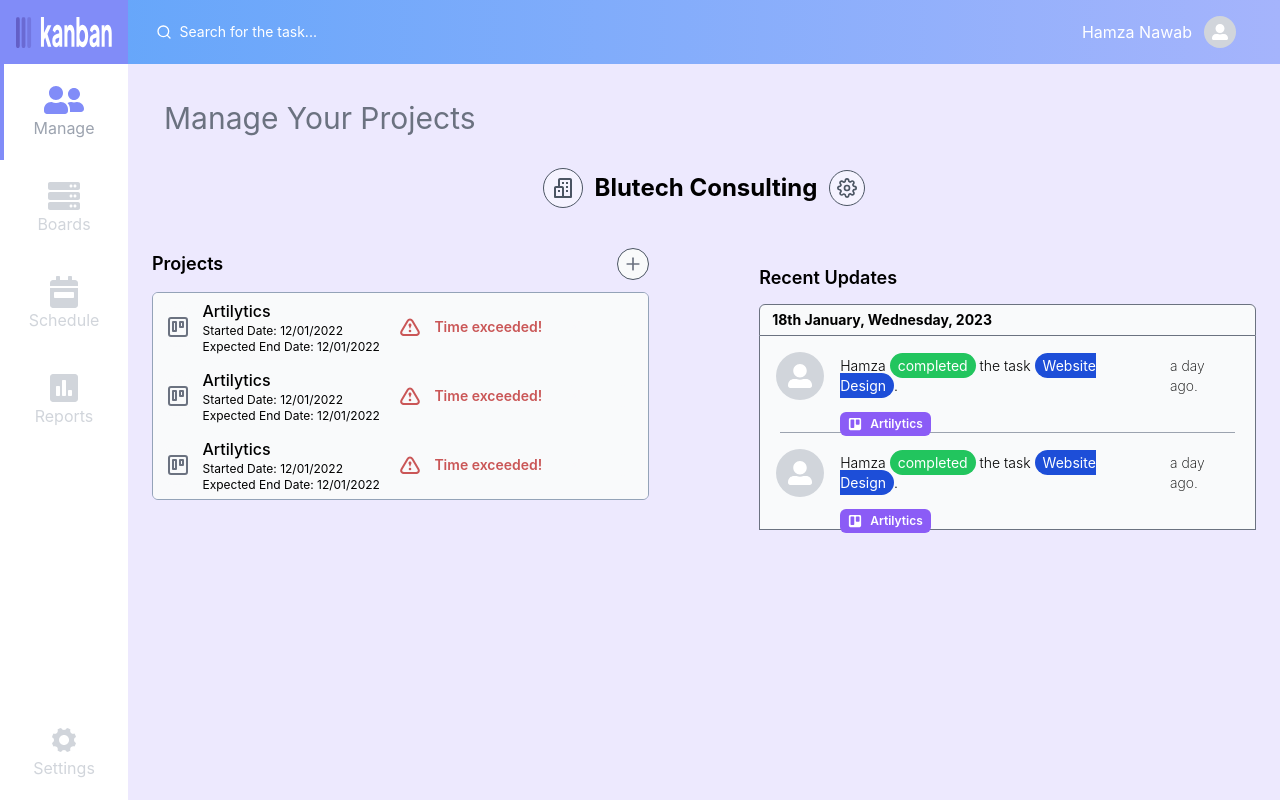
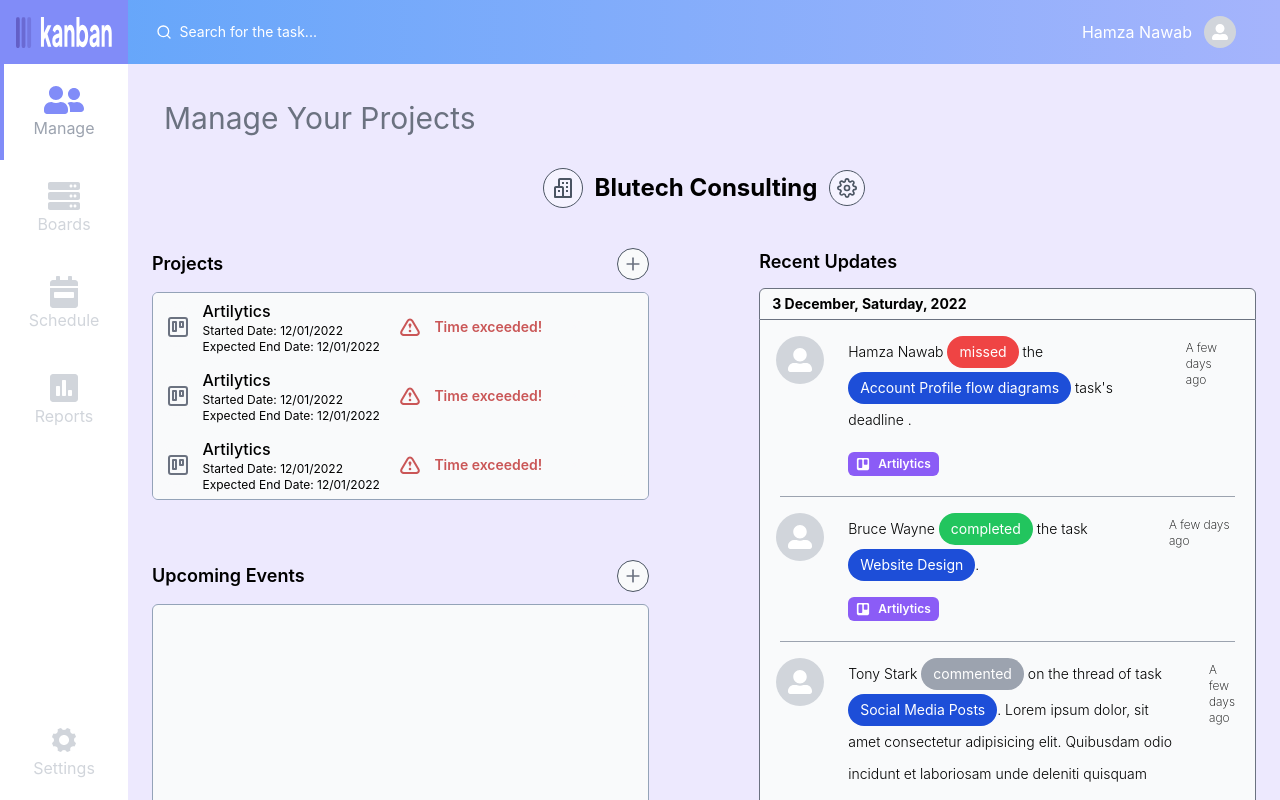
Before and after one commit to blazenn2/Task-Management-App, a React (Create React App) app: page /manage in a window 1280 px wide. Built offline with nearby package versions, Linux system fonts and the light colour scheme.

Commit message:
Addition of calendar to schedule tab

```diff
--- a/src/components/dropdowns/dropdown.jsx
+++ b/src/components/dropdowns/dropdown.jsx
@@ -16,7 +16,7 @@ const DropDown = (props) => {
             if (props.editable === 2) piority = "High Piority";
             clickSelectHandler(piority, addCardBtn.current);
         };
-    }, []);
+    }, [props.editable]);
 
     return (
         <div className='relative'>
--- a/src/components/manage-components/recent-udpates-card/index.jsx
+++ b/src/components/manage-components/recent-udpates-card/index.jsx
@@ -3,20 +3,24 @@ import StatusTag from '../../tags/status-tag';
 import UserCircle from '../../user-picture';
 
 const UpdatesCard = (props) => {
+    const diffTime = Math.abs(new Date() - props.date);
+    const diffDays = Math.ceil(diffTime / (1000 * 60 * 60 * 24));
     return (
-        <div className='h-24 mx-5 py-5 flex'>
+        <div className='mx-5 py-5 flex'>
             <div className='h-full flex items-start justify-center'>
                 <UserCircle buttonClassName="scale-150 cursor-default" />
             </div>
-            <div className='px-5 flex flex-col justify-between items-start text-sm space-y-4'>
-                <p className='font-light text-sm'>Hamza <StatusTag text="completed" color="bg-green-500" /> the task <StatusTag text="Website Design" color="bg-blue-700" />.</p>
+            <div className='px-7 flex flex-col justify-between items-start text-sm space-y-4'>
+                {props.statusCode === 0 && <p className='font-light text-sm -mt-2 leading-8'>{props.name} <StatusTag text="completed" color="bg-green-500" /> the task <StatusTag text="Website Design" color="bg-blue-700" />.</p>}
+                {props.statusCode === 1 && <p className='font-light text-sm -mt-2 leading-8'>{props.name} <StatusTag text="missed" color="bg-red-500" /> the <StatusTag text="Account Profile flow diagrams" color="bg-blue-700" /> task's deadline .</p>}
+                {props.statusCode === 2 && <p className='font-light text-sm -mt-2 leading-8'>{props.name} <StatusTag text="commented" color="bg-gray-400" /> on the thread of task <StatusTag text="Social Media Posts" color="bg-blue-700" />. Lorem ipsum dolor, sit amet consectetur adipisicing elit. Quibusdam odio incidunt et laboriosam unde deleniti quisquam ipsam fugit. Aut, explicabo. Quo exercitationem facere repudiandae consequuntur asperiores odit dolorem esse magni.</p>}
                 <div className='bg-violet-500 py-1 px-2 rounded-md flex space-x-2 items-center'>
                     <FaTrello className='text-white' />
                     <p className='text-white font-semibold text-xs'>{props.project}</p>
                 </div>
             </div>
             <div className='grow flex items-start justify-end'>
-                <p className='text-sm font-extralight'>a day ago.</p>
+                <p className='text-xs font-extralight'>{diffDays === 1 ? "Today" : diffDays === 2 ? "Yesterday" : diffDays <= 6 ? "A few days ago" : "A few weeks ago"}</p>
             </div>
         </div>
     )
--- a/src/components/manage-components/update-log/index.jsx
+++ b/src/components/manage-components/update-log/index.jsx
@@ -1,13 +1,18 @@
 import UpdatesCard from "../recent-udpates-card"
 
-const UpdateLog = () => {
+const UpdateLog = (props) => {
+    const days = ['Sunday', 'Monday', 'Tuesday', 'Wednesday', 'Thursday', 'Friday', 'Saturday'];
+    const months = ['January', 'February', 'March', 'April', 'May', 'June', 'July', 'August', 'September', 'October', 'November', 'December'];
+    const formattedDate = `${props.logDate.getDate()} ${months[props.logDate.getMonth()]}, ${days[props.logDate.getDay()]}, ${props.logDate.getFullYear()}`;
     return (
-        <div className='h-full w-full flex-col'>
-            <div className='w-full h-8 rounded-t-md text-sm bg-gray-50 font-bold border border-gray-500 flex justify-start items-center px-3'><p>18th January, Wednesday, 2023</p></div>
+        <div className='w-full flex-col'>
+            <div className='w-full h-8 rounded-t-md text-sm bg-gray-50 font-bold border border-gray-500 flex justify-start items-center px-3'><p>{formattedDate}</p></div>
             <div className='grow bg-gray-50 border border-gray-500 border-t-0'>
-                <UpdatesCard />
+                <UpdatesCard project="Artilytics" name="Hamza Nawab" statusCode={1} date={new Date()} />
                 <hr className='border-t border-gray-400 mx-5' />
-                <UpdatesCard />
+                <UpdatesCard project="Artilytics" name="Bruce Wayne" statusCode={0} date={new Date()} />
+                <hr className='border-t border-gray-400 mx-5' />
+                <UpdatesCard project="Artilytics" name="Tony Stark" statusCode={2} date={new Date()} />
             </div>
         </div>
     )
--- a/src/components/tags/componentCSS.js
+++ b/src/components/tags/componentCSS.js
@@ -2,4 +2,4 @@ export const usernameTagCSS = (css = "") => `${css} bg-sl text-white text-xs md:
 
 export const cardTagCSS = (piority) => `text-xs bg-gradient-to-br ${piority === 0 ? "from-blue-300 to-indigo-500" : (piority === 1 ? "from-green-300 to-blue-300" : "from-red-400 to-amber-400")} p-1 rounded-sm text-white md:w-1/2 w-3/4 text-center font-bold`;
 
-export const statusTagCSS = (color, css = "") => `${css} px-2 py-1 rounded-full text-white font-normal ${color}`;
+export const statusTagCSS = (color, css = "") => `${css} px-3 rounded-full text-white font-normal ${color} inline-block mt-1`;
--- a/src/pages/Manage.js
+++ b/src/pages/Manage.js
@@ -7,7 +7,8 @@ import Card from '../components/manage-components/project-card';
 import CircularButton from '../components/circular-icon-button';
 // import UserCircle from '../components/user-picture';
 // import { FaTrello } from 'react-icons/fa';
-import UpdatesCard from '../components/manage-components/recent-udpates-card';
+// import UpdatesCard from '../components/manage-components/recent-udpates-card';
+import UpdateLog from '../components/manage-components/update-log';
 
 
 const Manage = () => {
@@ -43,45 +44,27 @@ const Manage = () => {
                             </div>
                         </div>
                         <div className='h-[45%] w-full'>
+                            <div className='w-full flex flex-col justify-start space-y-3'>
+                                <div className='flex items-center justify-between'>
+                                    <h2 className='text-lg font-semibold'>Upcoming Events</h2>
+                                    <CircularButton icon={<FiPlus className='scale-125 text-gray-500 group-hover:text-gray-50' />} />
+                                </div>
+                                <div className='border border-slate-400 w-full h-52 rounded-md bg-gray-50 overflow-y-auto'>
+                                    <div>
 
+                                    </div>
+                                </div>
+                            </div>
                         </div>
                     </div>
-                    <div className='h-full w-[45%] py-4'>
-                        <div className='w-full h-full flex flex-col justify-start space-y-3'>
+                    <div className='h-full w-[45%] pb-4'>
+                        <div className='w-full flex flex-col justify-start space-y-3 items-start'>
                             <div className='flex items-center justify-between'>
                                 <h2 className='text-lg font-semibold'>Recent Updates</h2>
                             </div>
-                            {/* <div className='h-full w-full flex-col'>
-                                <div className='w-full h-8 rounded-t-md text-sm bg-gray-50 font-bold border border-gray-500 flex justify-start items-center px-3'><p>18th January, Wednesday, 2023</p></div>
-                                <div className='grow bg-gray-50 border border-gray-500 border-t-0'>
-                                    <UpdatesCard />
-                                    <hr className='border-t border-gray-400 mx-5' />
-                                    <UpdatesCard />
-                                </div>
-                            </div>
-                            <div className='h-full w-full flex-col'>
-                                <div className='w-full h-8 rounded-t-md text-sm bg-gray-50 font-bold border border-gray-500 flex justify-start items-center px-3'><p>18th January, Wednesday, 2023</p></div>
-                                <div className='grow bg-gray-50 border border-gray-500 border-t-0'>
-                                    <UpdatesCard />
-                                    <hr className='border-t border-gray-400 mx-5' />
-                                    <UpdatesCard />
-                                </div>
-                            </div>
-                            <div className='h-full w-full flex-col'>
-                                <div className='w-full h-8 rounded-t-md text-sm bg-gray-50 font-bold border border-gray-500 flex justify-start items-center px-3'><p>18th January, Wednesday, 2023</p></div>
-                                <div className='grow bg-gray-50 border border-gray-500 border-t-0'>
-                                    <UpdatesCard />
-                                    <hr className='border-t border-gray-400 mx-5' />
-                                    <UpdatesCard />
-                                </div>
-                            </div> */}
-                            <div className='h-full w-full flex-col'>
-                                <div className='w-full h-8 rounded-t-md text-sm bg-gray-50 font-bold border border-gray-500 flex justify-start items-center px-3'><p>18th January, Wednesday, 2023</p></div>
-                                <div className='grow bg-gray-50 border border-gray-500 border-t-0'>
-                                    <UpdatesCard project="Artilytics" />
-                                    <hr className='border-t border-gray-400 mx-5' />
-                                    <UpdatesCard project="Artilytics" />
-                                </div>
+                            <div className='h-[32rem] overflow-y-scroll space-y-5'>
+                                <UpdateLog logDate={new Date()} />
+                                <UpdateLog logDate={new Date()} />
                             </div>
                         </div>
                     </div>
--- a/src/pages/Schedule.js
+++ b/src/pages/Schedule.js
@@ -1,12 +1,89 @@
-import React from 'react'
-// import AppWrapper from '../components/Wrappers/AppWrapper'
+import { AnimatePresence, motion } from 'framer-motion'
+import { useEffect, useState } from 'react';
+import { FiChevronDown, FiChevronLeft, FiChevronRight } from "react-icons/fi"
 
 const Schedule = () => {
-    console.log("schedule");
+    console.log("Schedule just rendered!");
+    const monthNames = ["January", "February", "March", "April", "May", "June", "July", "August", "September", "October", "November", "December"];
+    const daysName = ["Sunday", "Monday", "Tuesday", "Wednesday", "Thursday", "Friday", "Saturday"];
+
+    const date = new Date();
+    const [calendar, setCalendar] = useState([]);
+    const [month, setMonth] = useState(date.getMonth());
+    const [year, setYear] = useState(date.getFullYear());
+
+    const getDaysOfMonth = (month, year) => {
+        const days = [];
+        const daysInMonth = new Date(year, month, 0).getDate();
+
+        // Loop to add dates to calendar
+        for (let i = 1; i <= daysInMonth; i++) {
+            const day = new Date(`${month.toString().length === 1 ? "0" + month.toString() : month}/${i.toString().length === 1 ? "0" + i.toString() : i}/${year}`).toLocaleDateString("ENG", { weekday: 'long' });
+            if (day !== "Sunday" && i === 1) {
+                const prevSunday = daysName.indexOf(day) - daysName.indexOf("Sunday");
+                // Loop that will add dates that are overlapping with the first week of the month
+                for (let j = prevSunday - 1; j >= 0; j--) {
+                    const d = new Date(year, month - 1, 0);
+                    d.setDate(d.getDate() - j);
+                    const day = d.toLocaleDateString("ENG", { weekday: 'long' });
+                    const date = d.getDate().toString().length === 1 ? "0" + d.getDate().toString() : d.getDate().toString();
+                    const dateAndDay = { date: date, day: day, isOutOfMonth: true };
+                    days.push(dateAndDay)
+                };
+            };
+            const dateAndDay = { date: `${i.toString().length === 1 ? "0" + i.toString() : i}`, day: day };
+            days.push(dateAndDay);
+        };
+
+        // A check with a loop that will add all dates that are overlapping the last week of the month
+        if (days.length !== 35) {
+            for (let i = 1; i <= (35 - days.length); i++) {
+                const d = new Date(year, month, i);
+                const day = d.toLocaleDateString("ENG", { weekday: 'long' });
+                const date = d.getDate().toString().length === 1 ? "0" + d.getDate().toString() : d.getDate().toString();
+                const dateAndDay = { date: date, day: day, isOutOfMonth: true };
+                days.push(dateAndDay);
+            }
+        }
+        setCalendar(days);
+    };
+
+    useEffect(() => {
+        getDaysOfMonth(month + 1, year);
+    }, [])
+
     return (
-        <div>
-            {/* <AppWrapper /> */}
-        </div>
+        <AnimatePresence>
+            <motion.div initial={{ opacity: 0 }} animate={{ opacity: 1 }} exit={{ opacity: 0 }} className="absolute bottom-0 right-0 flex grow flex-col items-end md:w-[90%] w-10/12 h-screen pt-20 px-6 bg-violet-100 overflow-y-auto">
+                <div className="w-full py-5 mb-3 text-3xl text-gray-500 px-3">Calendar</div>
+                <div className='w-full h-full mb-3 bg-violet-50 shadow-2xl rounded-2xl flex flex-col overflow-auto'>
+                    <div className='bg-violet-100 h-20 m-5 rounded-xl shadow-md text-xl text-gray-600 flex items-center px-10 justify-between'>
+                        <button><FiChevronLeft className='scale-150 text-gray-600' /></button>
+                        <div className='flex items-center justify-between space-x-3'>
+                            <span className='text-center h-1/2 font-medium text-2xl uppercase'>{`${monthNames[month]} ${year}`}</span>
+                            <input type="date" className="" />
+                            <button className=''><FiChevronDown /></button>
+                        </div>
+                        <button><FiChevronRight className='scale-150 text-gray-600 outline-none' /></button>
+                    </div>
+                    <div className='w-full grid grid-cols-7 gap-1'>
+                        {daysName.map(days => <div className='justify-self-end text-lg font-semibold uppercase p-2'>{days.substring(0, 3)}</div>)}
+                    </div>
+                    <div className='h-full w-full'>
+                        <div className='w-full h-full grid grid-cols-7 grid-rows-5 justify-items-stretch items-stretch gap-1'>
+                            {calendar.map(day => {
+                                if (day.isOutOfMonth) {
+                                    return <div className='justify-self-end text-xl text-slate-300 p-2'>{day.date}</div>
+                                }
+                                return <div className='justify-self-end text-xl text-gray-500 p-2'>{day.date}</div>
+                            })}
+
+                            {/* <div className='justify-self-end'>02</div> */}
+                        </div>
+                    </div>
+                </div>
+            </motion.div>
+        </AnimatePresence>
     )
 }
 
```
Also changed, not shown: src/pages/README.md, 1 other file (tests, documents, lock files or other folders).
